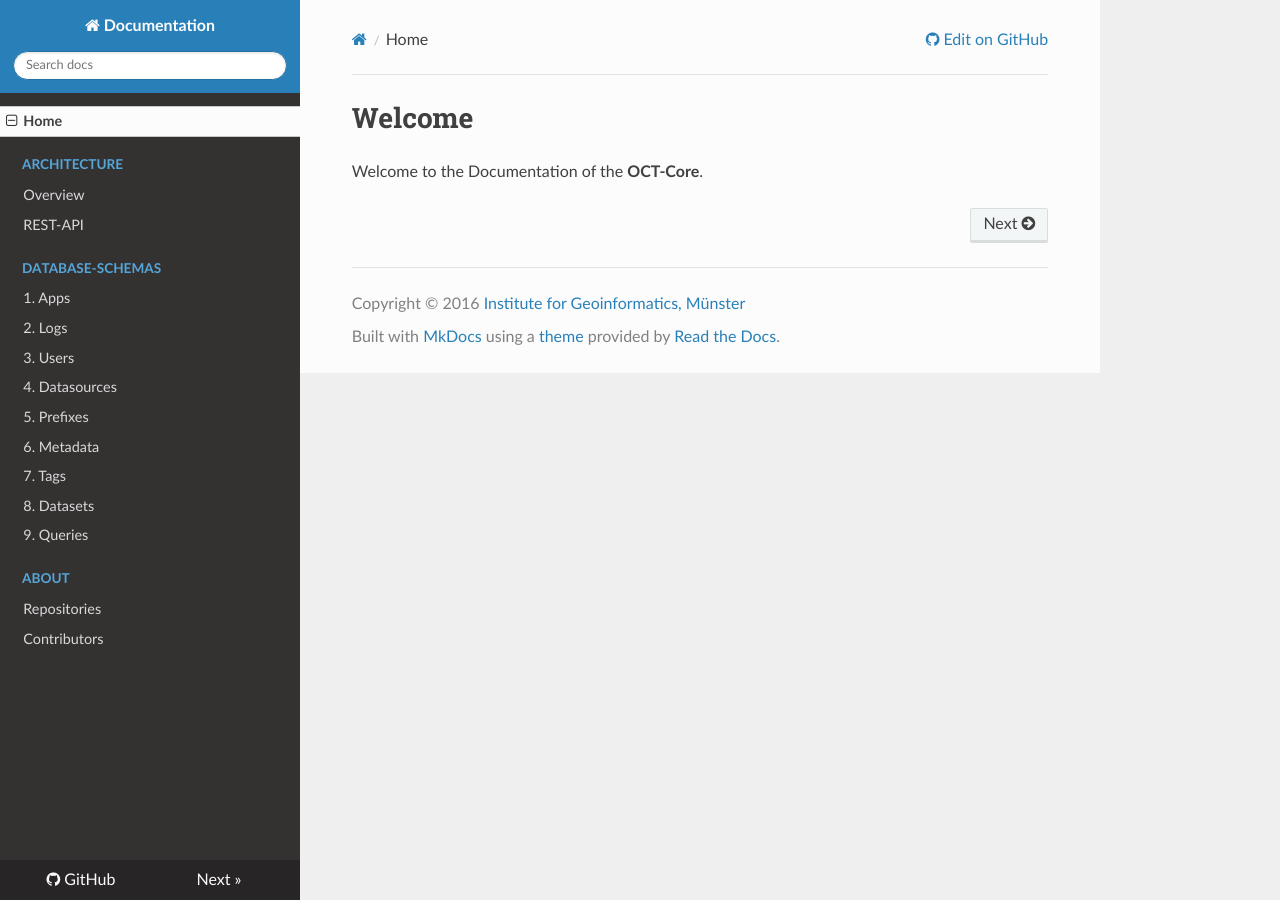
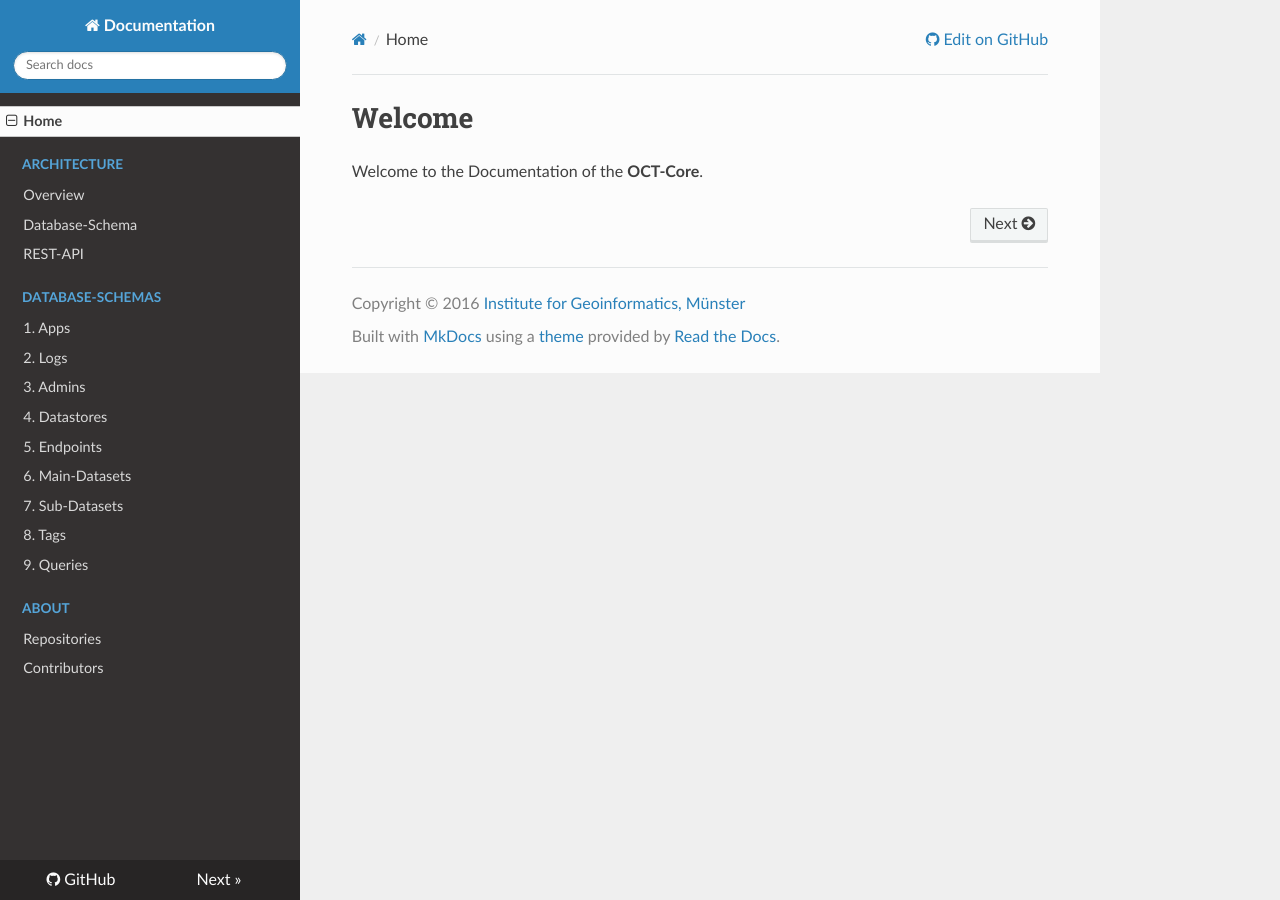
Before and after one commit to geo-c/OCT-Core-Docs, an MkDocs documentation site: the page built from docs/index.md, in a window 1280 px wide. Built offline with MkDocs 1.6.1, drawn with Linux system fonts in a browser that asks for light colours; nearby versions of some CDN libraries; old or Windows-style settings are respelled for this version of MkDocs.

Commit message:
Added Database-Schema
Overview about all Tables, Attributes and Primary & Foreign-Keys

```diff
--- a/mkdocs.yml
+++ b/mkdocs.yml
@@ -14,17 +14,17 @@
 - Home: index.md
 - Architecture:
     - Overview: architecture/overview.md
-#    - Database-Schema: architecture/database-schema.md
+    - Database-Schema: architecture/database-schema.md
     - REST-API: architecture/rest-api.md
 - Database-Schemas:
     - 1. Apps: schemas/1_apps.md
     - 2. Logs: schemas/2_logs.md
-    - 3. Users: schemas/3_users.md
-    - 4. Datasources: schemas/4_datasources.md
-    - 5. Prefixes: schemas/5_prefixes.md
-    - 6. Metadata: schemas/6_metadata.md
-    - 7. Tags: schemas/7_tags.md
-    - 8. Datasets: schemas/8_datasets.md
+    - 3. Admins: schemas/3_admins.md
+    - 4. Datastores: schemas/4_datastores.md
+    - 5. Endpoints: schemas/5_endpoints.md
+    - 6. Main-Datasets: schemas/6_main_datasets.md
+    - 7. Sub-Datasets: schemas/7_sub_datasets.md
+    - 8. Tags: schemas/8_tags.md
     - 9. Queries: schemas/9_queries.md
 - About:
     - Repositories: about/repositories.md
```
Also changed, not shown: docs/architecture/database-schema.md (added, +16 -0 lines), docs/img/database-schema.svg (added).
